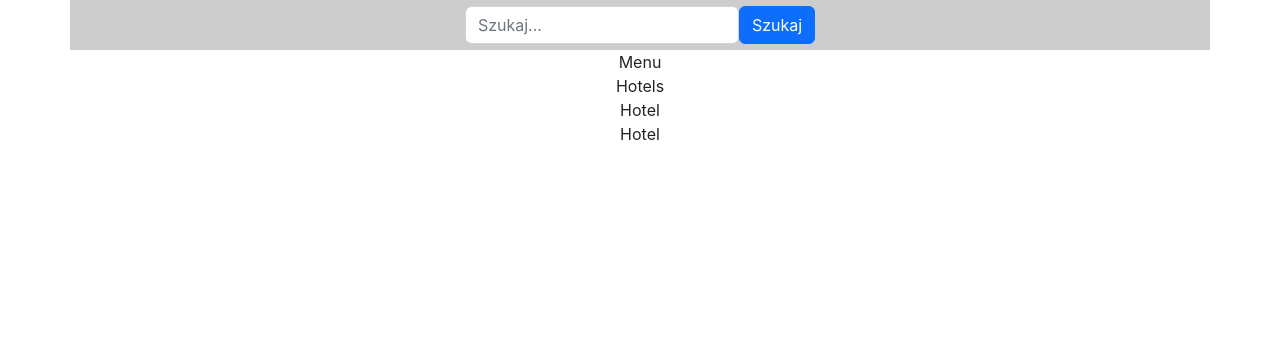
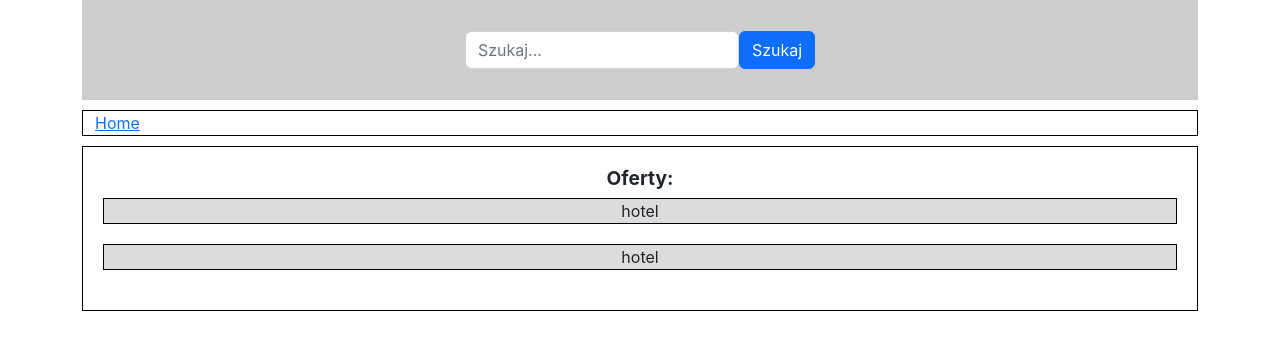
Before and after one commit to Cymoniasty/hotel-reservation, a React (Create React App) app: page / in a window 1280 px wide. Shown: the top 350 px of the page. Built offline with nearby package versions, Linux system fonts and the light colour scheme.

Commit message:
Pierwsze stylowanie dla lepszej widoczności rozłożenia komponentów

```diff
--- a/src/App.js
+++ b/src/App.js
@@ -5,7 +5,7 @@ import Hotels from "./components/Hotels/Hotels";
 
 function App() {
     return (
-        <div className="App">
+        <div className="App container">
             <Header/>
             <Menu/>
             <Hotels/>
--- a/src/components/Header/Header.module.css
+++ b/src/components/Header/Header.module.css
@@ -4,4 +4,5 @@
     display: flex;
     justify-content: center;
     align-items: center;
+    padding: 50px 15px;
 }
--- a/src/components/Hotels/Hotel/Hotel.js
+++ b/src/components/Hotels/Hotel/Hotel.js
@@ -1,9 +1,12 @@
 import React from "react";
+import styles from './Hotel.module.css'
 
 function Hotel(){
 
     return (
-        <div>Hotel</div>
+        <div className={styles.hotel}>
+            hotel
+        </div>
     )
 }
 
--- /dev/null
+++ b/src/components/Hotels/Hotel/Hotel.module.css
@@ -0,0 +1,5 @@
+.hotel {
+    border: 1px solid black;
+    margin-bottom: 20px;
+    background-color: gainsboro;
+}
--- a/src/components/Hotels/Hotels.js
+++ b/src/components/Hotels/Hotels.js
@@ -1,18 +1,15 @@
 import React, {Component} from "react";
 import Hotel from "./Hotel/Hotel";
+import styles from './Hotels.module.css'
 
 class Hotels extends Component {
-    constructor(props) {
-        super(props);
-    }
-
     render() {
         return (
-            <>
-                <div>Hotels</div>
+            <div className={styles.container}>
+                <h2 className={styles.title}>Oferty:</h2>
                 <Hotel/>
                 <Hotel/>
-            </>
+            </div>
         )
     }
 }
--- /dev/null
+++ b/src/components/Hotels/Hotels.module.css
@@ -0,0 +1,9 @@
+.container {
+    border: 1px solid black;
+    margin: 10px 0;
+    padding: 20px;
+}
+.title{
+    font-weight: bold;
+    font-size: 1.2rem;
+}
--- a/src/components/Menu/Menu.js
+++ b/src/components/Menu/Menu.js
@@ -1,9 +1,16 @@
 import React from "react";
+import style from './Menu.module.css'
 
 function Menu() {
 
     return (
-        <div>Menu</div>
+        <div className={`container ${style.menuContainer}`}>
+            <ul className={style.menu}>
+                <li className={style.menuItem}>
+                    <a href="#">Home</a>
+                </li>
+            </ul>
+        </div>
     );
 }
 
--- /dev/null
+++ b/src/components/Menu/Menu.module.css
@@ -0,0 +1,18 @@
+.menuContainer {
+    border: 1px solid black;
+    margin-top: 10px;
+    margin-bottom: 10px;
+}
+
+.menu {
+    list-style-type: none;
+    margin: 0;
+    padding: 0;
+    text-align: left;
+}
+
+.menuItem {
+    display: inline-block;
+    text-align: left;
+
+}
```
